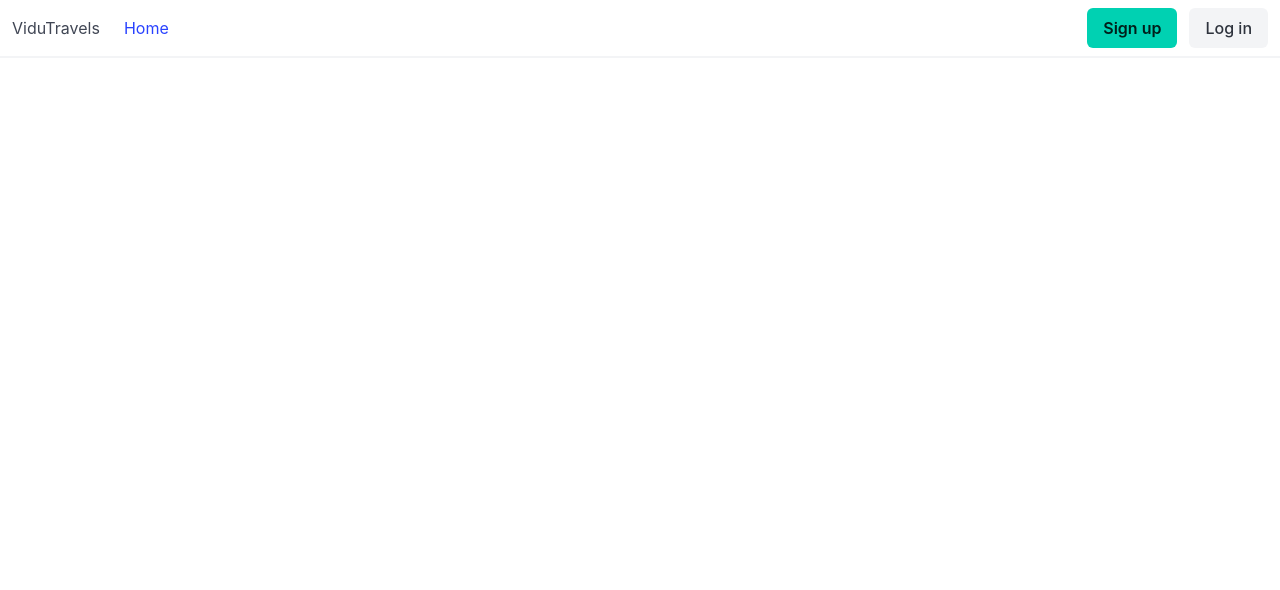
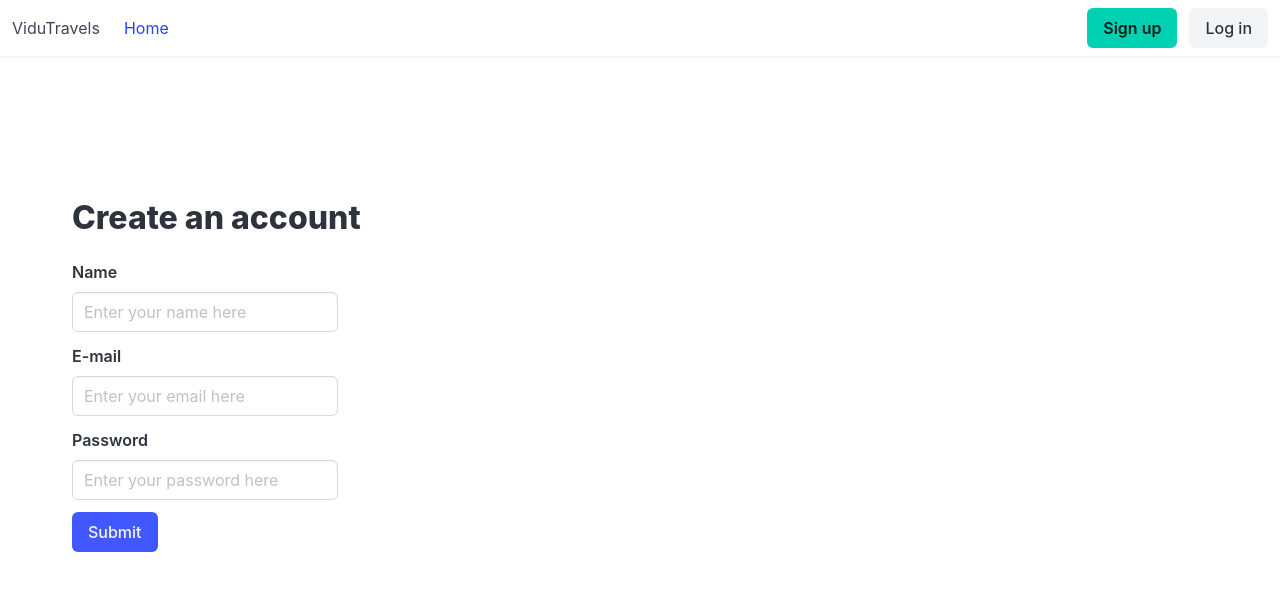
Before and after one commit to vidjul/vidu-travels-react, a React (Create React App) app: page /signup in a window 1280 px wide. Shown: the top 590 px of the page. Built offline with nearby package versions, Linux system fonts and the light colour scheme.

Commit message:
WIP: feat(client): Add Register, Search

```diff
--- a/src/Home.js
+++ b/src/Home.js
@@ -1,10 +1,14 @@
 import React, { Component } from 'react';
 import HeroSection from './HeroSection';
+import SearchSection from './SearchSection';
 
 class Home extends Component {
     render() {
         return (
-            <HeroSection />
+            <div>
+                <HeroSection />
+                <SearchSection />
+            </div>
         )
     }
 }
--- a/src/Navbar.js
+++ b/src/Navbar.js
@@ -1,11 +1,36 @@
 import React, { Component } from 'react';
 import { BrowserRouter as Router, Route, Link } from "react-router-dom";
+import { connect } from 'react-redux';
 import Home from './Home';
 import Login from './Login';
+import Register from './Register';
 
 class Navbar extends Component {
+    render() {
 
-    render() {
+        const nonAuthButtons = (
+            <div className="navbar-item">
+                <div className="buttons">
+                    <Link to="/signup" className="button is-primary">
+                        <strong>Sign up</strong>
+                    </Link>
+                    <Link to="/login" className="button is-light">
+                        Log in
+                            </Link>
+                </div>
+            </div>
+        );
+
+        const authTrueButtons = (
+            <div className="navbar-item">
+                <div className="buttons">
+                    <Link to="/logout" className="button is-light">
+                        Log out
+                            </Link>
+                </div>
+            </div>
+        )
+
         return (
             <Router>
                 <div>
@@ -18,28 +43,24 @@ class Navbar extends Component {
                         <div className="navbar-menu">
                             <div className="navbar-item">
                                 <Link to="/">Home</Link>
-                    </div>
+                            </div>
                         </div>
                         <div className="navbar-end">
-                            <div className="navbar-item">
-                                <div className="buttons">
-                                    <Link to="/signup" className="button is-primary">
-                                        <strong>Sign up</strong>
-                                    </Link>
-                                    <Link to="/login" className="button is-light">
-                                        Log in
-                            </Link>
-                                </div>
-                            </div>
+                            {this.props.auth.isAuthenticated ? authTrueButtons : nonAuthButtons}
                         </div>
                     </nav>
 
                     <Route path="/" exact component={Home} />
                     <Route path="/login" component={Login} />
+                    <Route path="/signup" component={Register} />
                 </div>
             </Router>
         )
     }
 }
 
-export default Navbar
+const mapStateToProps = (state) => ({
+    auth: state.auth,
+})
+
+export default connect(mapStateToProps)(Navbar);
--- /dev/null
+++ b/src/Register.js
@@ -0,0 +1,75 @@
+import React, { Component } from 'react';
+import { connect } from 'react-redux';
+import { registerUser } from './actions/authentication';
+import { withRouter } from 'react-router-dom';
+
+class Register extends Component {
+    constructor(props) {
+        super(props);
+        this.state = {
+            name: '',
+            email: '',
+            password: '',
+        }
+
+        this.onChange = this.onChange.bind(this);
+        this.onSubmit = this.onSubmit.bind(this);
+    };
+
+    onChange(event) {
+        this.setState({ [event.target.name]: event.target.value });
+    };
+
+    onSubmit(event) {
+        event.preventDefault();
+        const registerObj = {
+            name: this.state.name,
+            email: this.state.email,
+            password: this.state.password,
+        }
+        this.props.registerUser(registerObj, this.props.history);
+    }
+
+    render() {
+        return (
+            <section className="section is-medium">
+                <div className="container">
+                    <h1 className="title">Create an account</h1>
+                    <div className="columns">
+                        <div className="column is-one-quarter">
+                            <div className="field">
+                                <label className="label">Name</label>
+                                <div className="control">
+                                    <input name="name" value={this.state.name} onChange={this.onChange} type="text" className="input" placeholder="Enter your name here" />
+                                </div>
+                            </div>
+                            <div className="field">
+                                <label className="label">E-mail</label>
+                                <div className="control">
+                                    <input name="email" value={this.state.email} onChange={this.onChange} type="text" className="input" placeholder="Enter your email here" />
+                                </div>
+                            </div>
+                            <div className="field">
+                                <label className="label">Password</label>
+                                <div className="control">
+                                    <input name="password" value={this.state.password} onChange={this.onChange} type="password" className="input" placeholder="Enter your password here" />
+                                </div>
+                            </div>
+                            <div className="field">
+                                <div className="control">
+                                    <button className="button is-link" onClick={this.onSubmit}>Submit</button>
+                                </div>
+                            </div>
+                        </div>
+                    </div>
+                </div>
+            </section>
+        );
+    };
+};
+
+const mapStateToProps = state => ({
+    errors: state.errors
+});
+
+export default connect(mapStateToProps, { registerUser })(withRouter(Register))
--- /dev/null
+++ b/src/SearchSection.js
@@ -0,0 +1,72 @@
+import React, { Component } from 'react';
+
+class SearchSection extends Component {
+    render() {
+        return (
+            <section className="section is-medium">
+                <div className="container">
+                    <h1 className="title">Search for flights</h1>
+                    <div className="columns">
+                        <div className="column is-one-quarter">
+                            <div className="field">
+                                <label className="label">Inbound Date</label>
+                                <div className="control">
+                                    <input type="date" className="input" />
+                                </div>
+                            </div>
+                            <div className="field">
+                                <label className="label">Outbound Date</label>
+                                <div className="control">
+                                    <input type="date" className="input" />
+                                </div>
+                            </div>
+                            <div className="field">
+                                <label className="label">From</label>
+                                <div className="control">
+                                    <input type="input" className="input" />
+                                </div>
+                            </div>
+                            <div className="field">
+                                <label className="label">To</label>
+                                <div className="control">
+                                    <input type="input" className="input" />
+                                </div>
+                            </div>
+                            <div className="field">
+                                <label className="label">Travel class</label>
+                                <div className="control">
+                                    <input type="input" className="input" />
+                                </div>
+                            </div>
+                            <div className="field">
+                                <label className="label">Adults</label>
+                                <div className="control">
+                                    <input type="number" className="input" />
+                                </div>
+                            </div>
+                            <div className="field">
+                                <label className="label">Teenagers</label>
+                                <div className="control">
+                                    <input type="number" className="input" />
+                                </div>
+                            </div>
+                            <div className="field">
+                                <label className="label">Infants</label>
+                                <div className="control">
+                                    <input type="number" className="input" />
+                                </div>
+                            </div>
+                            <div className="field">
+                                <div className="control">
+                                    <button className="button is-link" onClick={this.onSubmit}>Submit</button>
+                                </div>
+                            </div>
+                        </div>
+                    </div>
+                </div>
+            </section>
+        )
+    }
+};
+
+export default SearchSection;
--- a/src/actions/authentication.js
+++ b/src/actions/authentication.js
@@ -4,7 +4,7 @@ import setAuthToken from '../setAuthToken';
 import jwt_decode from 'jwt-decode';
 
 export const registerUser = (user, history) => dispatch => {
-    axios.post('/api/users/register', user)
+    axios.post('/api/register', user)
             .then(res => history.push('/login'))
             .catch(err => {
                 dispatch({
--- a/src/index.css
+++ /dev/null
@@ -1,14 +0,0 @@
-body {
-  margin: 0;
-  padding: 0;
-  font-family: -apple-system, BlinkMacSystemFont, "Segoe UI", "Roboto", "Oxygen",
-    "Ubuntu", "Cantarell", "Fira Sans", "Droid Sans", "Helvetica Neue",
-    sans-serif;
-  -webkit-font-smoothing: antialiased;
-  -moz-osx-font-smoothing: grayscale;
-}
-
-code {
-  font-family: source-code-pro, Menlo, Monaco, Consolas, "Courier New",
-    monospace;
-}
--- a/src/index.js
+++ b/src/index.js
@@ -1,6 +1,5 @@
 import React from 'react';
 import ReactDOM from 'react-dom';
-import './index.css';
 import App from './App';
 
 ReactDOM.render(<App />, document.getElementById('root'));
```
Also changed, not shown: src/Login.js (+3 -4 lines), src/SearchPage.js (added, +11 -0 lines).
